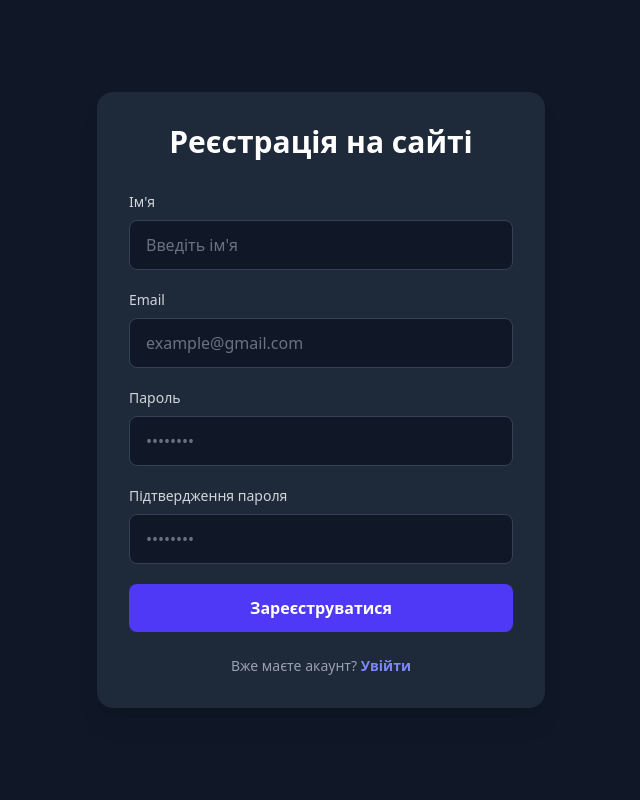
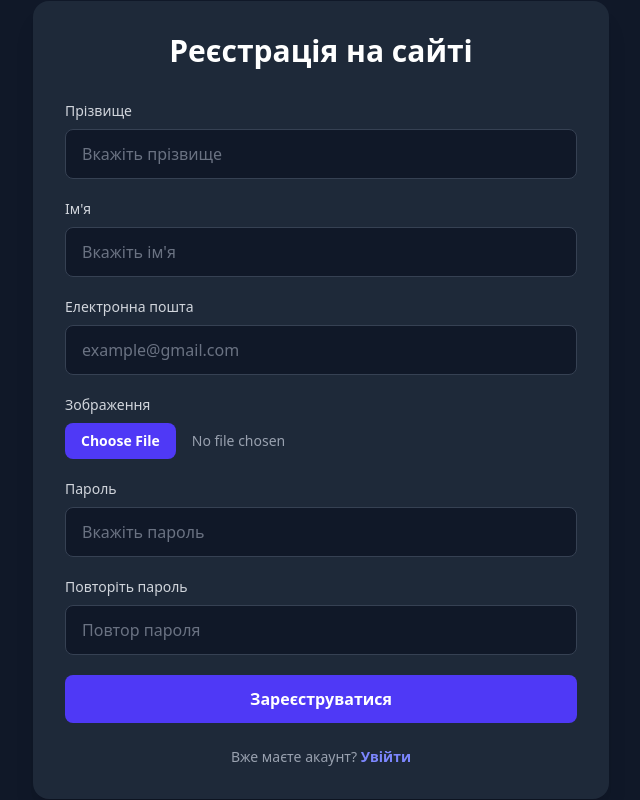
Before and after one commit to DianaBondarchuk/Python-PD411, a Django app: page /users/register/ in a window 1280 px wide. Shown: the part 68-868 px from the top of the page, without its empty margins (319-959 px from the left). Run offline with Django 5.2, Linux system fonts and the light colour scheme.

Commit message:
begin register user

```diff
--- a/mysite/silpo/mysite/settings.py
+++ b/mysite/silpo/mysite/settings.py
@@ -115,7 +115,7 @@ AUTH_PASSWORD_VALIDATORS = [
 # Internationalization
 # https://docs.djangoproject.com/en/6.0/topics/i18n/
 
-LANGUAGE_CODE = 'en-us'
+LANGUAGE_CODE = 'uk-ua'
 
 TIME_ZONE = 'UTC'
 
--- a/mysite/silpo/mysite/urls.py
+++ b/mysite/silpo/mysite/urls.py
@@ -22,5 +22,5 @@ from . import views
 urlpatterns = [
     path('admin/', admin.site.urls),
     path('users/', include("users.urls")),
-    path('', views.homepage),
+    path('', views.homepage, name='homepage'),
 ]
--- /dev/null
+++ b/mysite/silpo/users/forms.py
@@ -0,0 +1,71 @@
+from django import forms
+from django.contrib.auth.forms import UserCreationForm
+
+from users.models import CustomUser
+
+
+class CustomUserForm(UserCreationForm):
+
+    email = forms.EmailField(
+        label='Електронна пошта',
+        required=True,
+        widget=forms.TextInput(attrs={
+            'class': 'w-full rounded-lg border border-gray-700 bg-gray-900 px-4 py-3 text-white placeholder-gray-500 focus:border-indigo-500 focus:outline-none',
+            'placeholder': 'example@gmail.com'
+        })
+    )
+
+    first_name = forms.CharField(
+        label='Ім\'я',
+        required=True,
+        widget=forms.TextInput(attrs={
+            'class': 'w-full rounded-lg border border-gray-700 bg-gray-900 px-4 py-3 text-white placeholder-gray-500 focus:border-indigo-500 focus:outline-none',
+            'placeholder': 'Вкажіть ім\'я'
+        })
+    )
+
+    last_name = forms.CharField(
+        label='Прізвище',
+        required=True,
+        widget=forms.TextInput(attrs={
+            'class': 'w-full rounded-lg border border-gray-700 bg-gray-900 px-4 py-3 text-white placeholder-gray-500 focus:border-indigo-500 focus:outline-none',
+            'placeholder': 'Вкажіть прізвище'
+        })
+    )
+
+    image = forms.ImageField(
+        label='Зображення',
+        required=True,
+        widget=forms.FileInput(attrs={
+            'class': 'block w-full text-sm text-gray-400 '
+                     'file:mr-4 file:py-2 file:px-4 '
+                     'file:rounded-lg file:border-0 '
+                     'file:text-sm file:font-semibold '
+                     'file:bg-indigo-600 file:text-white '
+                     'hover:file:bg-indigo-500 '
+                     'cursor-pointer',
+            'accept': 'image/*',
+        })
+    )
+
+    password1 = forms.CharField(
+        label='Пароль',
+        required=True,
+        widget=forms.PasswordInput(attrs={
+            'class': 'w-full rounded-lg border border-gray-700 bg-gray-900 px-4 py-3 text-white placeholder-gray-500 focus:border-indigo-500 focus:outline-none',
+            'placeholder': 'Вкажіть пароль'
+        })
+    )
+
+    password2 = forms.CharField(
+        label='Повторіть пароль',
+        required=True,
+        widget=forms.PasswordInput(attrs={
+            'class': 'w-full rounded-lg border border-gray-700 bg-gray-900 px-4 py-3 text-white placeholder-gray-500 focus:border-indigo-500 focus:outline-none',
+            'placeholder': 'Повтор пароля'
+        })
+    )
+
+    class Meta:
+        model = CustomUser
+        fields = ('email','first_name','last_name','image', 'password1', 'password2')
--- a/mysite/silpo/users/templates/register.html
+++ b/mysite/silpo/users/templates/register.html
@@ -2,57 +2,93 @@
 
 {% block content %}
 <div class="min-h-screen flex items-center justify-center bg-gray-900 px-4">
-    <div class="w-full max-w-md rounded-2xl bg-gray-800 p-8 shadow-xl">
+    <div class="w-full max-w-xl rounded-2xl bg-gray-800 p-8 shadow-xl">
 
         <h1 class="text-3xl font-bold text-center text-white mb-8">
             Реєстрація на сайті
         </h1>
 
-        <form class="space-y-5">
+        <form class="space-y-5" method="post" enctype="multipart/form-data" novalidate>
+
+            {% csrf_token %}
+
+            {% if form.errors %}
+            <div class="rounded-lg border border-red-500/30 bg-red-500/10 px-4 py-3 text-sm text-red-400">
+                {% for field in form %}
+                {% for error in field.errors %}
+                <p class="flex items-center gap-2">
+                    <span class="font-medium">{{ field.label }}:</span>
+                    <span>{{ error }}</span>
+                </p>
+                {% endfor %}
+                {% endfor %}
+            </div>
+            {% endif %}
 
             <div>
                 <label class="block text-sm font-medium text-gray-300 mb-2">
-                    Ім'я
+                    {{form.last_name.label}}
                 </label>
-                <input
-                    type="text"
-                    placeholder="Введіть ім'я"
-                    class="w-full rounded-lg border border-gray-700 bg-gray-900 px-4 py-3 text-white placeholder-gray-500 focus:border-indigo-500 focus:outline-none">
+                {{form.last_name}}
+                {% if form.last_name.errors %}
+                <div class="mt-1 text-sm text-red-400">{{ form.last_name.errors }}</div>
+                {% endif %}
             </div>
 
             <div>
                 <label class="block text-sm font-medium text-gray-300 mb-2">
-                    Email
+                    {{form.first_name.label}}
                 </label>
-                <input
-                    type="email"
-                    placeholder="example@gmail.com"
-                    class="w-full rounded-lg border border-gray-700 bg-gray-900 px-4 py-3 text-white placeholder-gray-500 focus:border-indigo-500 focus:outline-none">
+                {{form.first_name}}
+                {% if form.first_name.errors %}
+                <div class="mt-1 text-sm text-red-400">{{ form.first_name.errors }}</div>
+                {% endif %}
             </div>
 
             <div>
                 <label class="block text-sm font-medium text-gray-300 mb-2">
-                    Пароль
+                    {{form.email.label}}
                 </label>
-                <input
-                    type="password"
-                    placeholder="••••••••"
-                    class="w-full rounded-lg border border-gray-700 bg-gray-900 px-4 py-3 text-white placeholder-gray-500 focus:border-indigo-500 focus:outline-none">
+                {{form.email}}
+                {% if form.email.errors %}
+                <div class="mt-1 text-sm text-red-400">{{ form.email.errors }}</div>
+                {% endif %}
             </div>
 
             <div>
                 <label class="block text-sm font-medium text-gray-300 mb-2">
-                    Підтвердження пароля
+                    {{form.image.label}}
                 </label>
-                <input
-                    type="password"
-                    placeholder="••••••••"
-                    class="w-full rounded-lg border border-gray-700 bg-gray-900 px-4 py-3 text-white placeholder-gray-500 focus:border-indigo-500 focus:outline-none">
+                {{form.image}}
+                {% if form.image.errors %}
+                <div class="mt-1 text-sm text-red-400">{{ form.image.errors }}</div>
+                {% endif %}
             </div>
 
+            <div>
+                <label class="block text-sm font-medium text-gray-300 mb-2">
+                    {{form.password1.label}}
+                </label>
+                {{form.password1}}
+                {% if form.password1.errors %}
+                <div class="mt-1 text-sm text-red-400">{{ form.password1.errors }}</div>
+                {% endif %}
+            </div>
+
+            <div>
+                <label class="block text-sm font-medium text-gray-300 mb-2">
+                    {{form.password2.label}}
+                </label>
+                {{form.password2}}
+                {% if form.password2.errors %}
+                <div class="mt-1 text-sm text-red-400">{{ form.password2.errors }}</div>
+                {% endif %}
+            </div>
+
+
             <button
-                type="submit"
-                class="w-full rounded-lg bg-indigo-600 py-3 font-semibold text-white transition hover:bg-indigo-500">
+                    type="submit"
+                    class="w-full rounded-lg bg-indigo-600 py-3 font-semibold text-white transition hover:bg-indigo-500">
                 Зареєструватися
             </button>
 
--- a/mysite/silpo/users/views.py
+++ b/mysite/silpo/users/views.py
@@ -1,5 +1,19 @@
-from django.shortcuts import render
+from django.shortcuts import render, redirect
+from django.contrib import messages
+
+from users.forms import CustomUserForm
+
 
 # Create your views here.
 def register(request):
-    return render(request, "register.html")
+    if request.method == 'POST':
+        form = CustomUserForm(request.POST)
+        if form.is_valid():
+
+            return redirect('homepage')
+        else:
+            messages.info(request, 'Виникли помилки при заповненні форми')
+    else:
+        form = CustomUserForm()
+
+    return render(request, "register.html", {"form": form})
```
